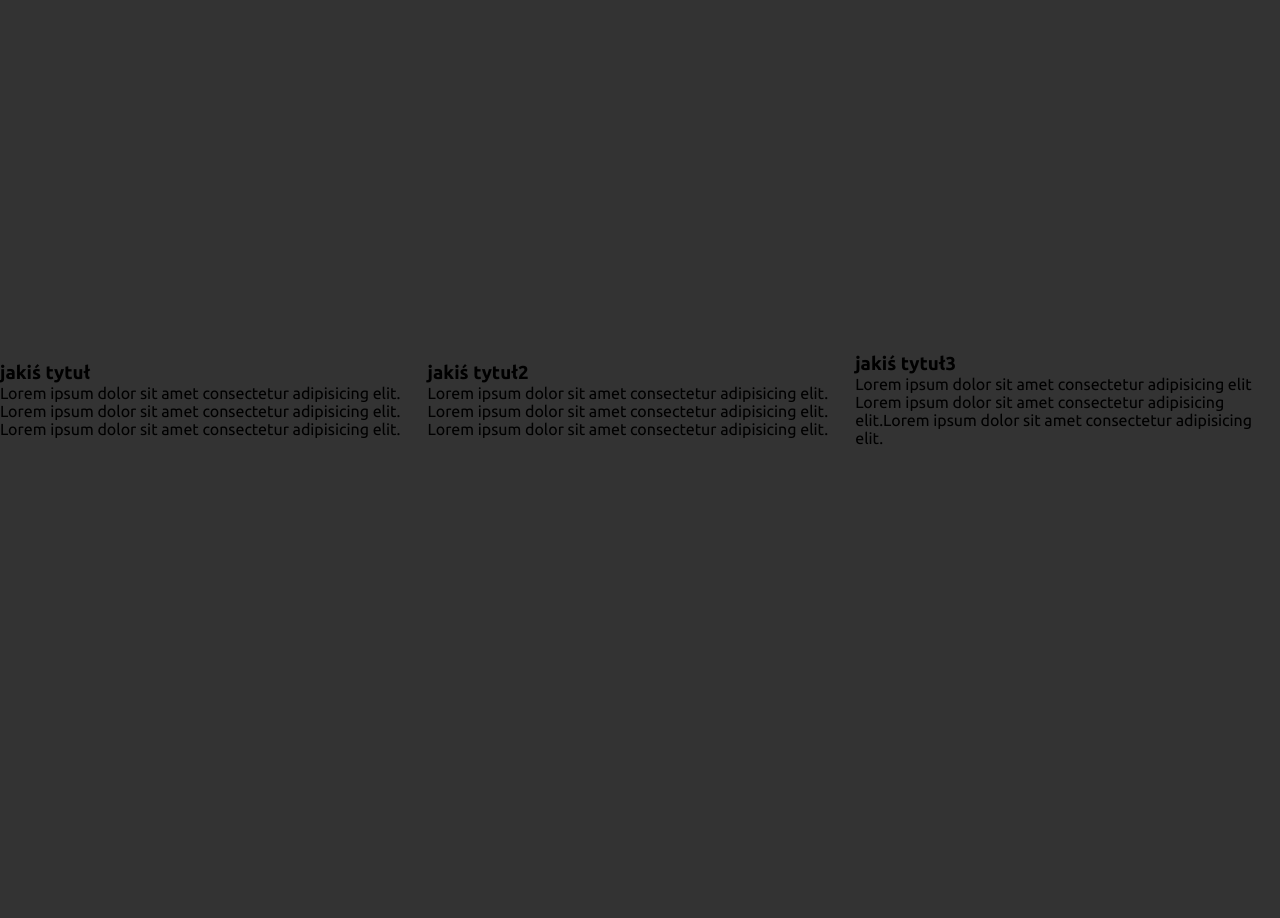
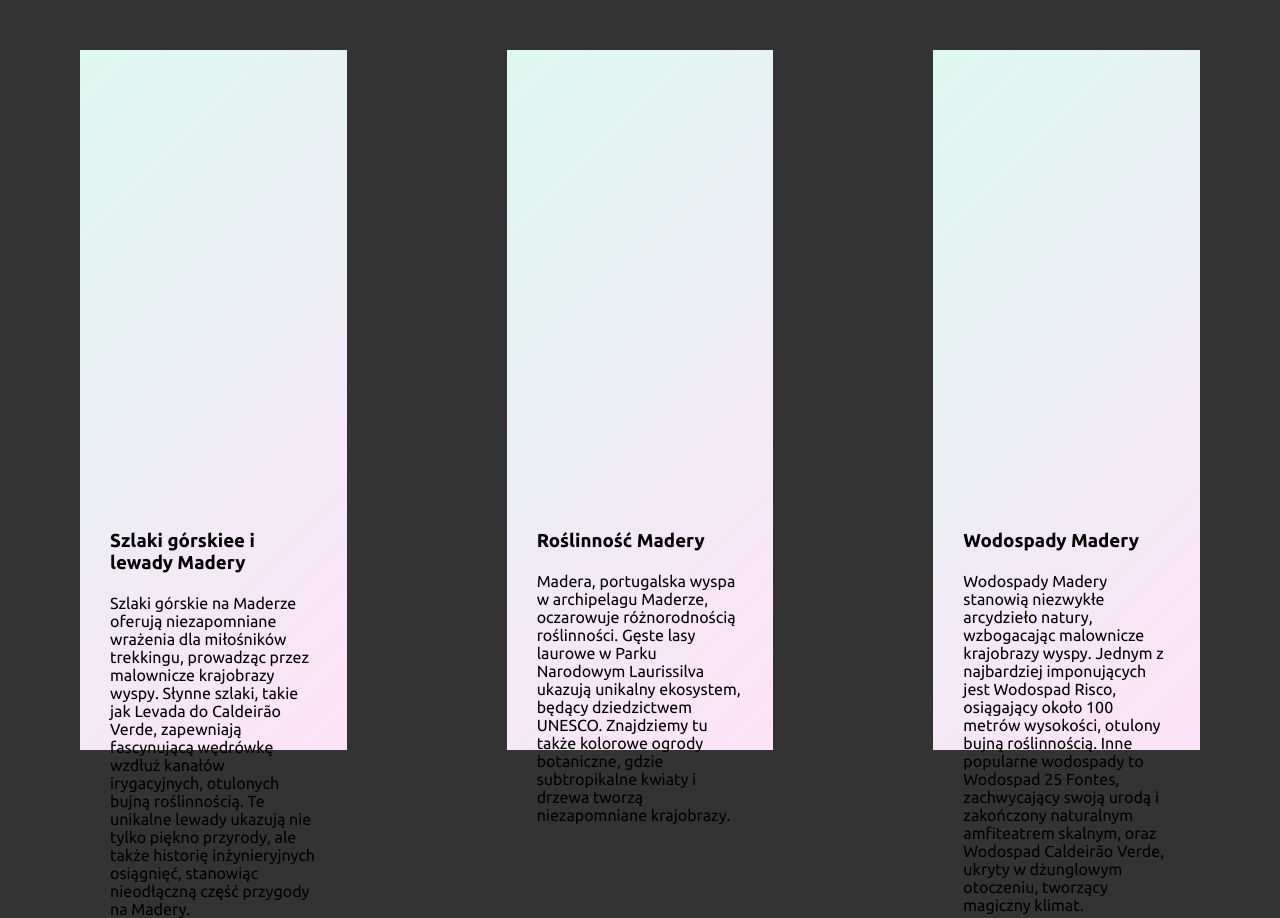
Before and after one commit to maglana/CodeDiversityRepo, a website built with Vite: page src/components/changingCards/index.html in a window 1280 px wide. Before the commit the page ends 800 px from the top, so only its background shows below. Built offline with nearby package versions, Linux system fonts and the light colour scheme.

Commit message:
cards css and text about Maderia

```diff
--- a/src/components/changingCards/index.html
+++ b/src/components/changingCards/index.html
@@ -22,36 +22,46 @@
 	</head>
 
 	<body>
-		<div class="class">
+		<div class="card">
 			<div class="img first"></div>
 			<div class="text text-first">
-				<h3>jakiś tytuł</h3>
+				<h3>Szlaki górskiee i lewady Madery</h3>
 				<p>
-					Lorem ipsum dolor sit amet consectetur adipisicing elit. Lorem ipsum
-					dolor sit amet consectetur adipisicing elit. Lorem ipsum dolor sit
-					amet consectetur adipisicing elit.
+					Szlaki górskie na Maderze oferują niezapomniane wrażenia dla
+					miłośników trekkingu, prowadząc przez malownicze krajobrazy wyspy.
+					Słynne szlaki, takie jak Levada do Caldeirão Verde, zapewniają
+					fascynującą wędrówkę wzdłuż kanałów irygacyjnych, otulonych bujną
+					roślinnością. Te unikalne lewady ukazują nie tylko piękno przyrody,
+					ale także historię inżynieryjnych osiągnięć, stanowiąc nieodłączną
+					część przygody na Madery.
 				</p>
 			</div>
 		</div>
-		<div class="class">
+		<div class="card">
 			<div class="img second"></div>
 			<div class="text text-second">
-				<h3>jakiś tytuł2</h3>
+				<h3>Roślinność Madery</h3>
 				<p>
-					Lorem ipsum dolor sit amet consectetur adipisicing elit. Lorem ipsum
-					dolor sit amet consectetur adipisicing elit. Lorem ipsum dolor sit
-					amet consectetur adipisicing elit.
+					Madera, portugalska wyspa w archipelagu Maderze, oczarowuje
+					różnorodnością roślinności. Gęste lasy laurowe w Parku Narodowym
+					Laurissilva ukazują unikalny ekosystem, będący dziedzictwem UNESCO.
+					Znajdziemy tu także kolorowe ogrody botaniczne, gdzie subtropikalne
+					kwiaty i drzewa tworzą niezapomniane krajobrazy.
 				</p>
 			</div>
 		</div>
-		<div class="class">
+		<div class="card">
 			<div class="img third"></div>
 			<div class="text text-third">
-				<h3>jakiś tytuł3</h3>
+				<h3>Wodospady Madery</h3>
 				<p>
-					Lorem ipsum dolor sit amet consectetur adipisicing elit Lorem ipsum
-					dolor sit amet consectetur adipisicing elit.Lorem ipsum dolor sit amet
-					consectetur adipisicing elit.
+					Wodospady Madery stanowią niezwykłe arcydzieło natury, wzbogacając
+					malownicze krajobrazy wyspy. Jednym z najbardziej imponujących jest
+					Wodospad Risco, osiągający około 100 metrów wysokości, otulony bujną
+					roślinnością. Inne popularne wodospady to Wodospad 25 Fontes,
+					zachwycający swoją urodą i zakończony naturalnym amfiteatrem skalnym,
+					oraz Wodospad Caldeirão Verde, ukryty w dżunglowym otoczeniu, tworzący
+					magiczny klimat.
 				</p>
 			</div>
 		</div>
--- a/src/components/changingCards/style.css
+++ b/src/components/changingCards/style.css
@@ -13,3 +13,40 @@ body {
 	background-color: #333;
 	overflow: hidden;
 }
+.card {
+	position: relative;
+	margin: 20px 80px;
+	width: 450px;
+	height: 700px;
+}
+.img {
+	width: 100%;
+	height: 100%;
+	background-position: center;
+	background-size: cover;
+	border-radius: 15px;
+	transition: 0.8s;
+}
+.first {
+	background-image: url(photoCards/portugal.jpg);
+}
+.second {
+	background-image: url(photoCards/madeira-blue-flower.jpg);
+}
+.third {
+	background-image: url(photoCards/madeira.jpg);
+}
+.text{
+	position: absolute;
+	top: 0;
+	left: 0;
+	bottom: 0;
+	right: 0;
+	padding: 30px;
+	background-image: linear-gradient(315deg, #fee2f8, #dcf8ef);
+	transition: .8s;
+}
+h3{
+	margin-top: 450px;
+	margin-bottom: 20px;
+}
```
